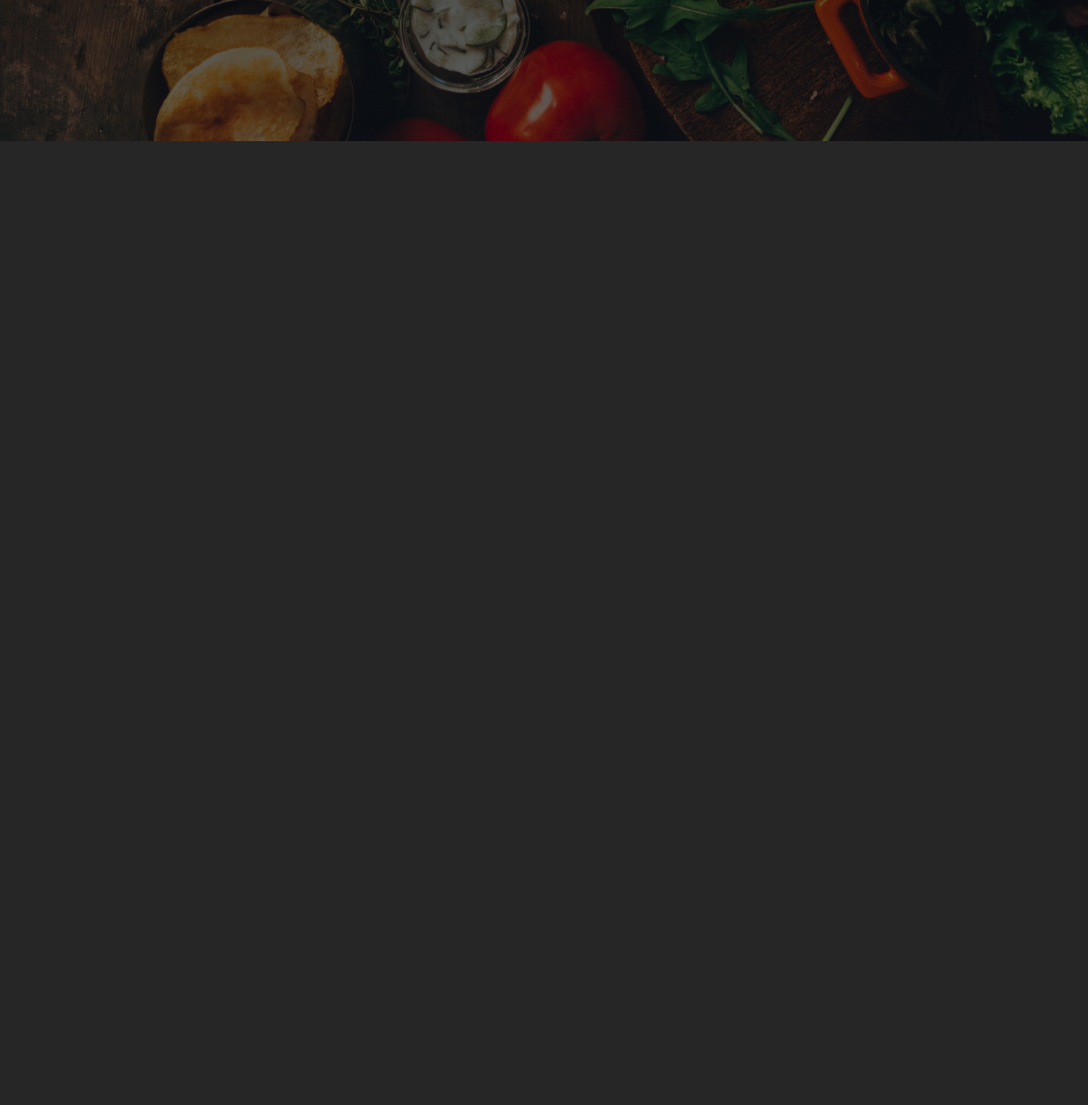
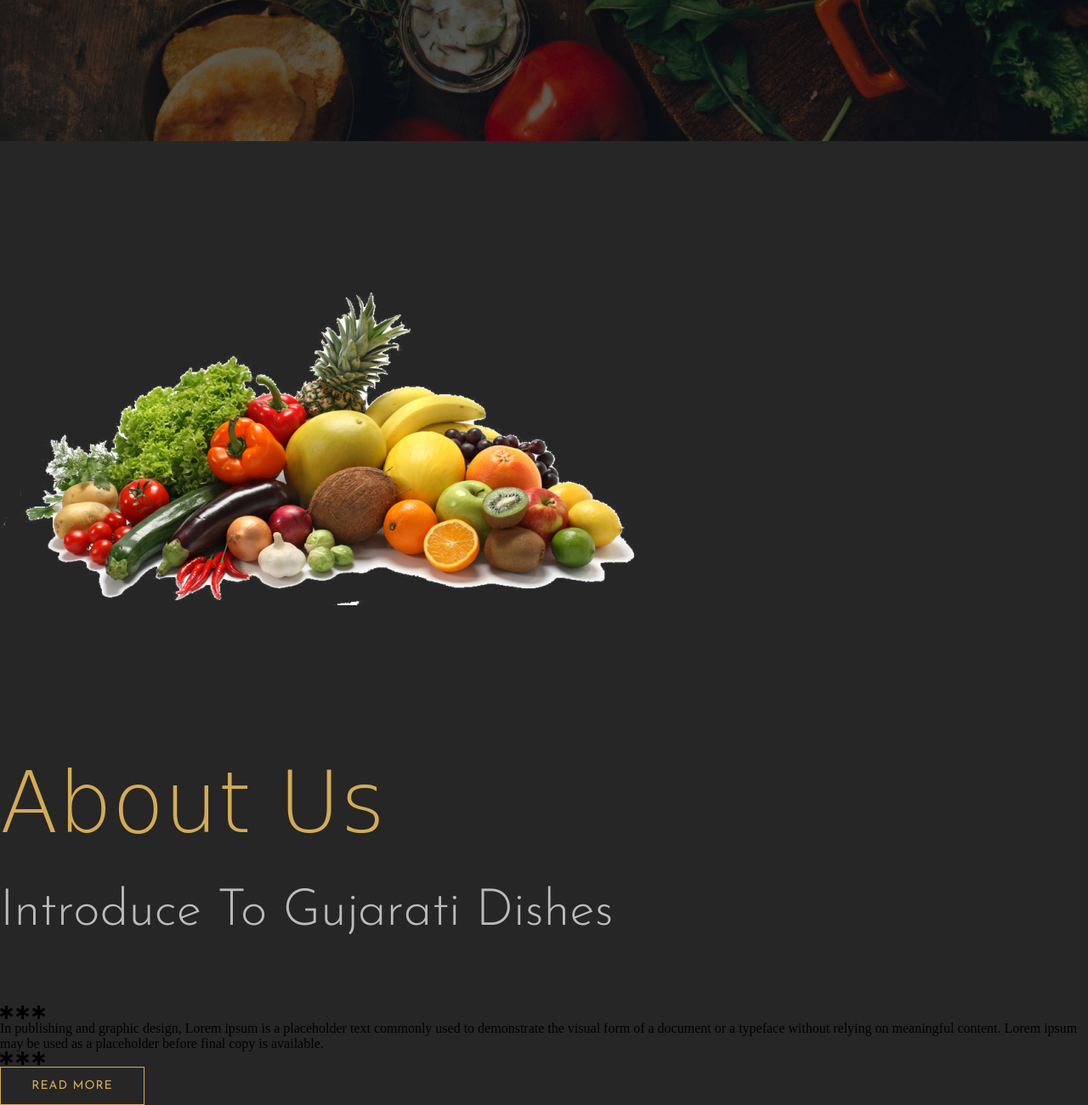
Before and after one commit to neela7/Georgia-Restaurant, a plain HTML site: page index.html in a window 1280 px wide. Shown: the part 634-1934 px from the top of the page at 85% size. Before the commit the page ends 800 px from the top, so only its background shows below. Drawn offline with nearby package versions, Linux system fonts and the light colour scheme.

Commit message:
02/26/2021

```diff
--- a/index.html
+++ b/index.html
@@ -9,6 +9,7 @@
     <title>Restaurant "Georgia"</title>
 </head>
 <body>
+
     <!--HEADER-->
     <header class="header">
         <div class="brand">
@@ -20,19 +21,45 @@
         </div>
 
         <div class="header-banner">
-
-            <h1 class="main-heading"></h1>
+            <h1 class="main-heading">Welcome</h1>
             <h3 class="sub-heading">Try Great Gujarati Dishes</h3>
             <button class="main-btn" type="button">Reservation</button>
         </div>
 
     </header>
+    <!--END OF HEADER-->
+
+    <!--About US-->
+    <section cite="about-us">
+        <div class="about-us">
+            <img src="images/about-us-img.png" alt="">
+        </div>
+
+        <div class="about-us-right">
+            <h1 class="main-heading">About Us</h1>
+            <h3 class="sub-heading">Introduce To Gujarati Dishes</h3>
+            <div class="starts">
+                <i class="fas fa-star-of-life"></i>
+                <i class="fas fa-star-of-life"></i>
+                <i class="fas fa-star-of-life"></i>
+            </div>
+            <p class="description">In publishing and graphic design, Lorem ipsum is a placeholder text commonly used to demonstrate the visual form of a document or a typeface without relying on meaningful content. Lorem ipsum may be used as a placeholder before final copy is available.</p>
+
+            <div class="starts">
+                <i class="fas fa-star-of-life"></i>
+                <i class="fas fa-star-of-life"></i>
+                <i class="fas fa-star-of-life"></i>
+            </div>
+
+            <button class="main-btn" type="button">Read More</button>
 
 
-    <!--END OF HEADER-->
+        </div>
+
+    </section>
 
 
-
+	<!--End of About US-->
 
 </body>
 </html>
--- a/scss/_base.scss
+++ b/scss/_base.scss
@@ -20,6 +20,13 @@ $font-nunito: 'Nunito', sans-serif;
     text-transform: uppercase;
   }
 
+@mixin centering($topValue){
+        position: absolute;
+        top: $topValue;
+        left: 50%;
+        transform: translate(-50%, -50%);
+}
+
 
 *{
     margin: 0;
--- a/scss/_components.scss
+++ b/scss/_components.scss
@@ -26,3 +26,40 @@
     @include textStyles;
 
 }
+
+
+.main-heading{
+    font-family: $font-dancingScript;
+    font-size: 100px;
+    font-weight: 300;
+    color: $color-primary;
+    margin-bottom: 40px;
+}
+
+.sub-heading {
+  font-family: $font-josefinSans;
+    font-size: 60px;
+    font-weight: 300;
+    color: $color-secondary;
+    margin-bottom: 80px;
+}
+
+.main-btn {
+    width: 170px;
+    height: 45px;
+    font-family: $font-josefinSans;
+    font-size: 14px;
+    text-transform: uppercase;
+    letter-spacing: 1px;
+    color: $color-primary;
+    background-color: transparent;
+    border: 1px solid $color-primary;
+    outline: none;
+   cursor: pointer;
+    transition: all .4s;
+
+    &:hover{
+        background-color: $color-primary;
+        color: $color-dark;
+    }
+}
--- a/scss/_layout.scss
+++ b/scss/_layout.scss
@@ -6,10 +6,20 @@
     background-size: cover;
 
     .brand{
-        position: absolute;
-        top: 15%;
-        left: 50%;
-        transform: translate(-50%, -50%);
-       @include flexLayout;
+        display: flex;
+        align-items: center;
+        @include centering(15%);
+    }
+
+    &-banner{
+        text-align: center;
+
+        @include centering(50%);
     }
 }
+
+.about-us {
+    height: 90vh;
+    display: flex;
+    align-items: center;
+}
```
Also changed, not shown: css/main.css.
